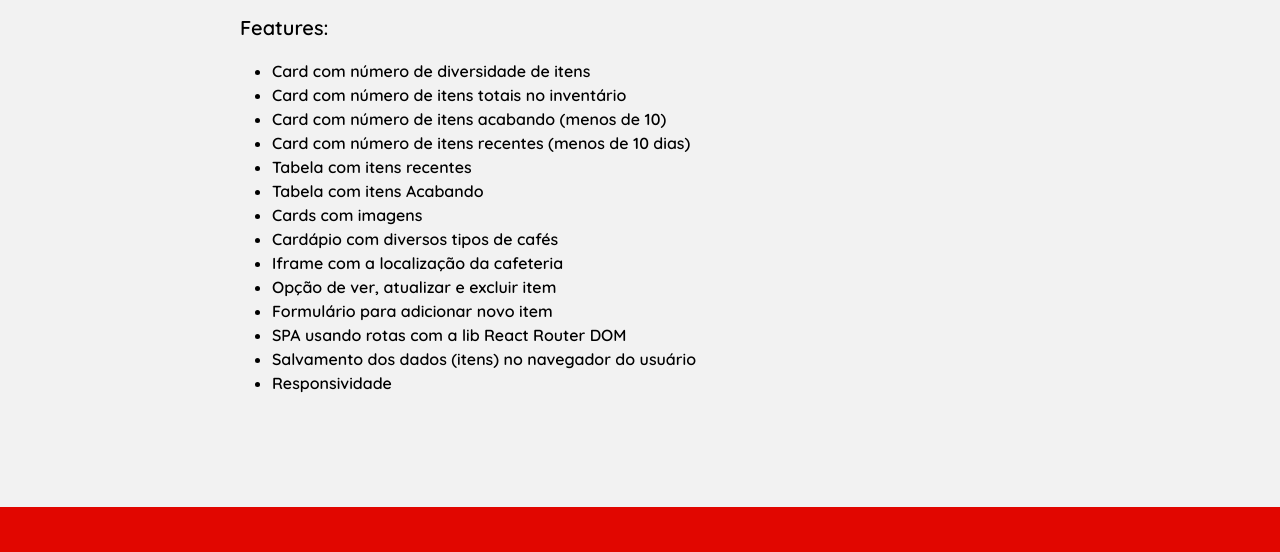
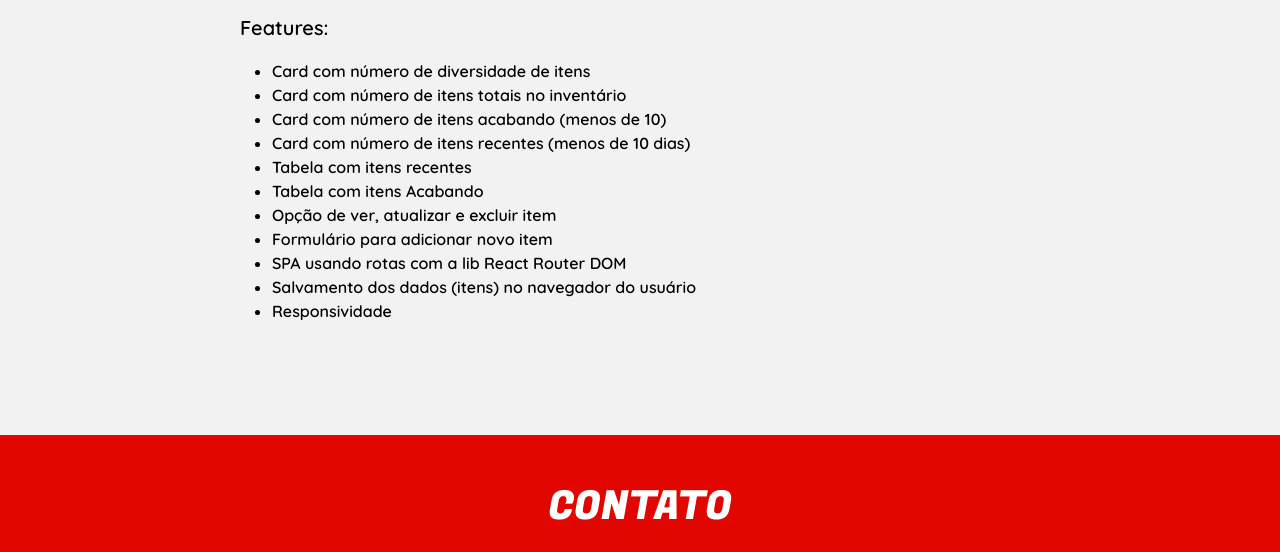
Before and after one commit to josebauer/portfolio, a plain HTML site: page project-2.html in a window 1280 px wide. Shown: the part 1253-1805 px from the top of the page. Drawn offline with nearby package versions, Linux system fonts and the light colour scheme.

Commit message:
Altera descrição do projeto 2

```diff
--- a/project-2.html
+++ b/project-2.html
@@ -97,9 +97,6 @@
           <li>Card com número de itens recentes (menos de 10 dias)</li>
           <li>Tabela com itens recentes</li>
           <li>Tabela com itens Acabando</li>
-          <li>Cards com imagens</li>
-          <li>Cardápio com diversos tipos de cafés</li>
-          <li>Iframe com a localização da cafeteria</li>
           <li>Opção de ver, atualizar e excluir item</li>
           <li>Formulário para adicionar novo item</li>
           <li>SPA usando rotas com a lib React Router DOM</li>
```
